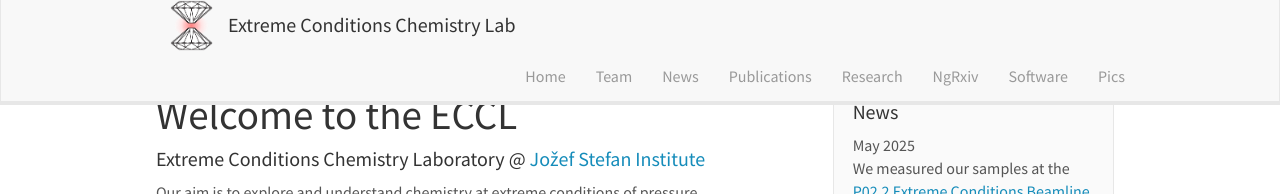
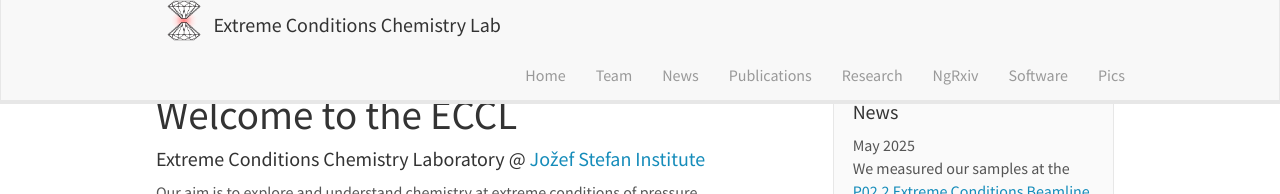
Before and after one commit to eccl-jsi/eccl-jsi.github.io, a Jekyll site: the page built from _pages/home.md, in a window 1280 px wide. Shown: the top 194 px of the page. Built offline with Jekyll 4.4.1, drawn with Linux system fonts in a browser that asks for light colours; nearby versions of some CDN libraries.

Commit message:
Update header.html

```diff
--- a/_includes/header.html
+++ b/_includes/header.html
@@ -7,7 +7,7 @@
 		<span class="icon-bar"></span>
 		<span class="icon-bar"></span>
 	  </button>
-    <object class="logo" data="/images/favicon.png" type="image/png" width="43" hspace="15" align="left"></object>
+    <object class="logo" data="/images/favicon.png" type="image/png" width="34.4" hspace="12" align="left"></object>
     <a class="navbar-brand" href="{{ site.url }}{{ site.baseurl }}/">Extreme Conditions Chemistry Lab</a>
 	</div>
 	<div class="collapse navbar-collapse" id="navbar-collapse-1">
```
